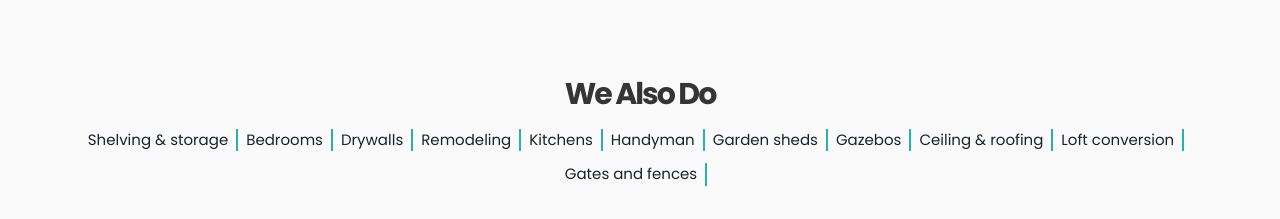
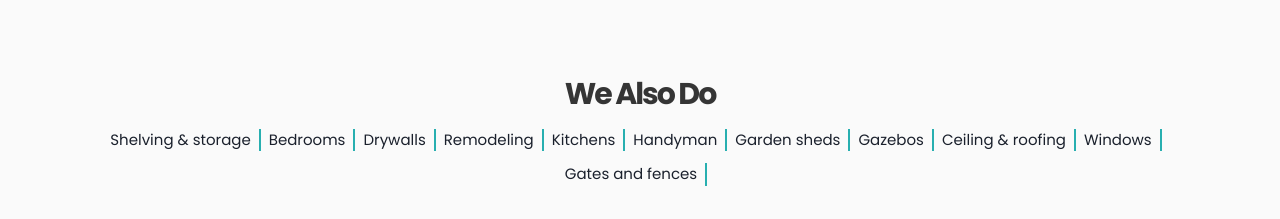
Before and after one commit to Dolosolow/harbor-home-services, a Next.js app: page /services in a window 1280 px wide. Shown: the part 1520-1739 px from the top of the page. Built offline with nearby package versions, Linux system fonts and the light colour scheme.

Commit message:
Replaced a service under 'other services' in the lang for services page.

```diff
--- a/lang/en-services.ts
+++ b/lang/en-services.ts
@@ -59,7 +59,7 @@ export const content: ServicesContent = {
     "Garden sheds",
     "Gazebos",
     "Ceiling & roofing",
-    "Loft conversion",
+    "Windows",
     "Gates and fences",
   ],
 };
```
